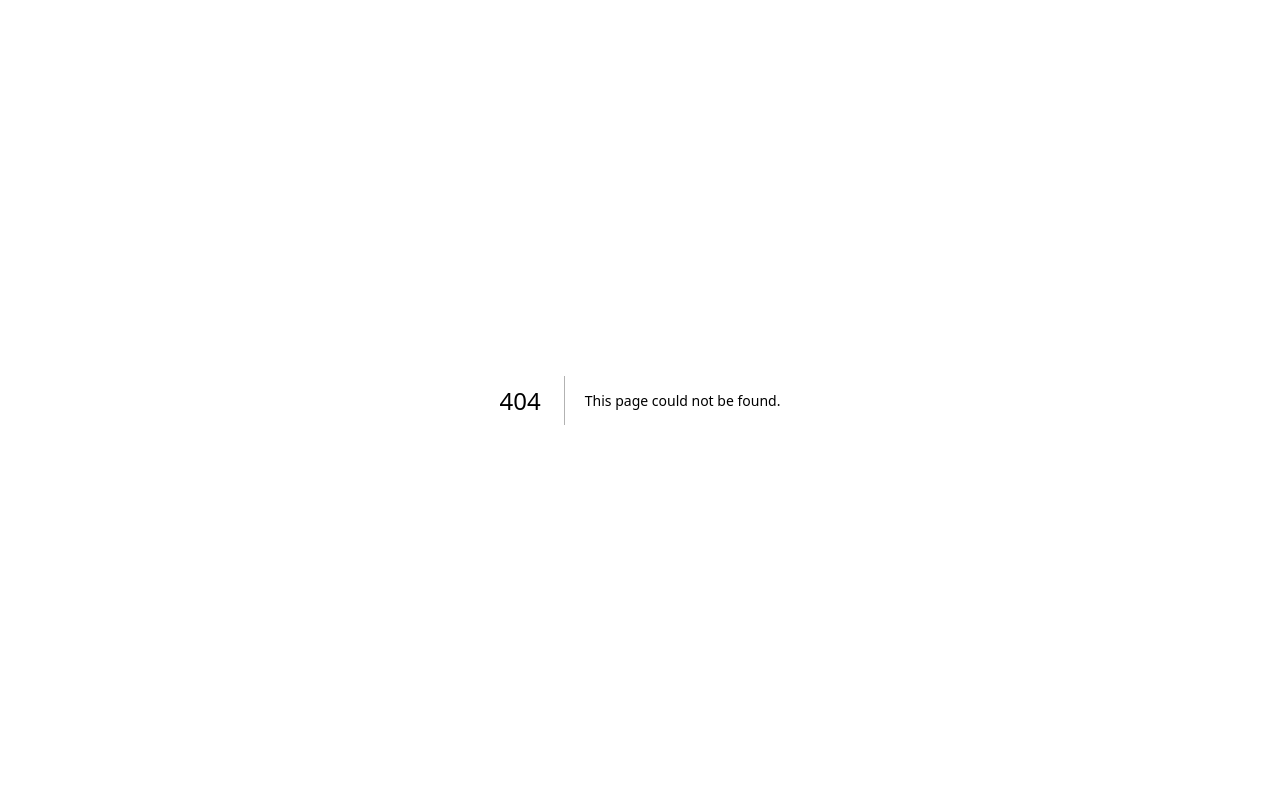
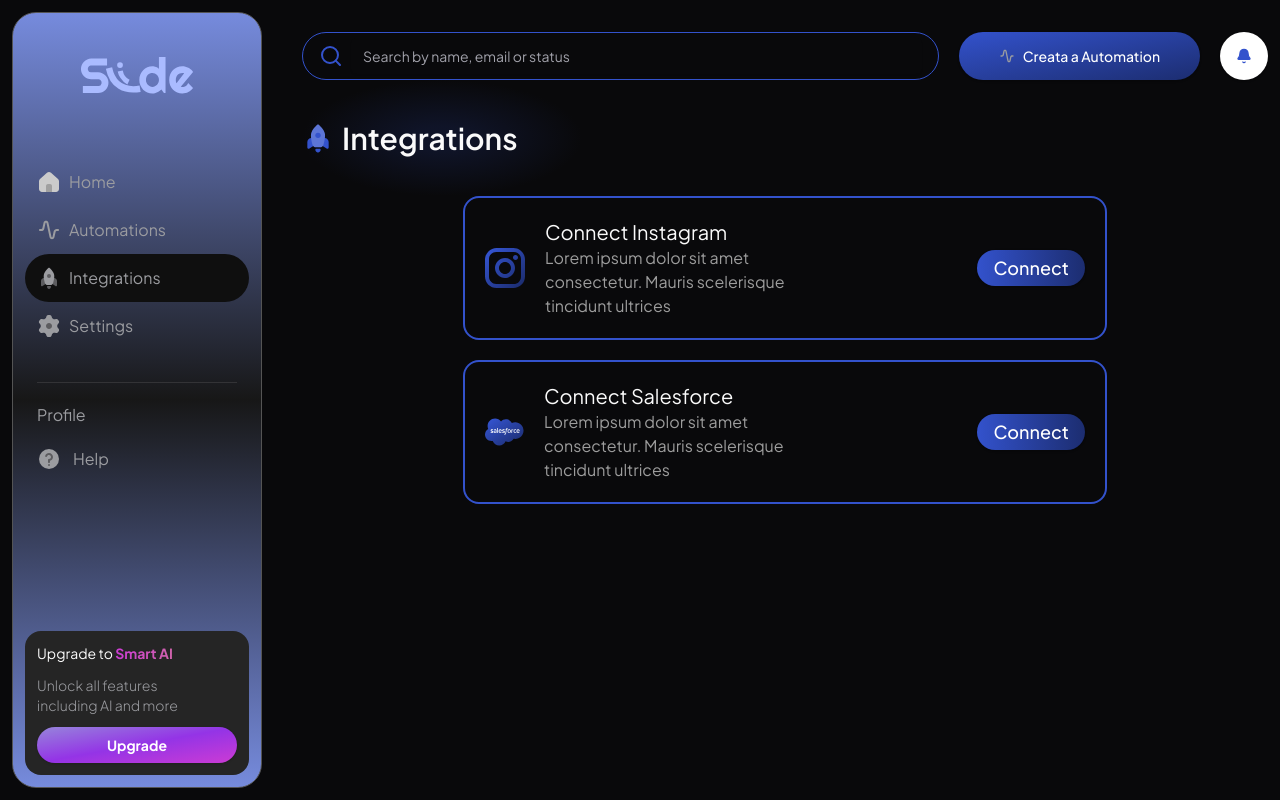
Before and after one commit to sanjeev0303/Slide, a Next.js app: page /dashboard/1/integrations in a window 1280 px wide. Before the commit this address had no page. Built offline with nearby package versions, Linux system fonts and the light colour scheme.

Commit message:
adding integration-card component

```diff
--- /dev/null
+++ b/src/app/(protected)/dashboard/[slug]/_components/integration-card/index.tsx
@@ -0,0 +1,42 @@
+import { Button } from "@/components/ui/button";
+import React from "react";
+
+type IntegrationCardProps = {
+  title: string;
+  description: string;
+  icon: React.ReactNode;
+  strategy: "INSTAGRAM" | "CRM";
+};
+
+const IntegrationCard = ({
+  title,
+  description,
+  icon,
+  strategy,
+}: IntegrationCardProps) => {
+  // WIP: wire up fetching data and get the integrations from the database
+
+  return (
+    <div className="border-[2px] border-[#3352CC] rounded-2xl gap-x-5 p-5 flex items-center justify-between">
+      {icon}
+      <div className="flex flex-col flex-1">
+        <h3 className="text-xl">{title}</h3>
+        <p className="text-[#9D9D9D] text-base w-full md:w-10/12 xl:w-8/12 2xl:w-6/12">
+          {description}
+        </p>
+      </div>
+      <Button
+    //   onClick={onInstaOAuth}
+    //   disabled={integrated?.name === strategy}
+      className="bg-gradient-to-r from-[#3352CC] to-[#1C2D70] text-white rounded-full text-lg font-medium hover:opacity-70 transition duration-100"
+      >
+        {
+            // integrated ? "Connected" : "Connect"
+            "Connect"
+        }
+      </Button>
+    </div>
+  );
+};
+
+export default IntegrationCard;
--- /dev/null
+++ b/src/app/(protected)/dashboard/[slug]/integrations/page.tsx
@@ -0,0 +1,24 @@
+import { INTEGRATION_CARDS } from '@/constants/integrations'
+import React from 'react'
+import IntegrationCard from '../_components/integration-card'
+
+type Props = {}
+
+const Integrations = (props: Props) => {
+  return (
+    <div className='flex justify-center'>
+        <div className='flex flex-col w-full lg:w-8/12 gap-y-5'>
+        {
+            INTEGRATION_CARDS.map((card, key) => (
+                <IntegrationCard
+                key={key}
+                {...card}
+                />
+            ))
+        }
+        </div>
+    </div>
+  )
+}
+
+export default Integrations
```
